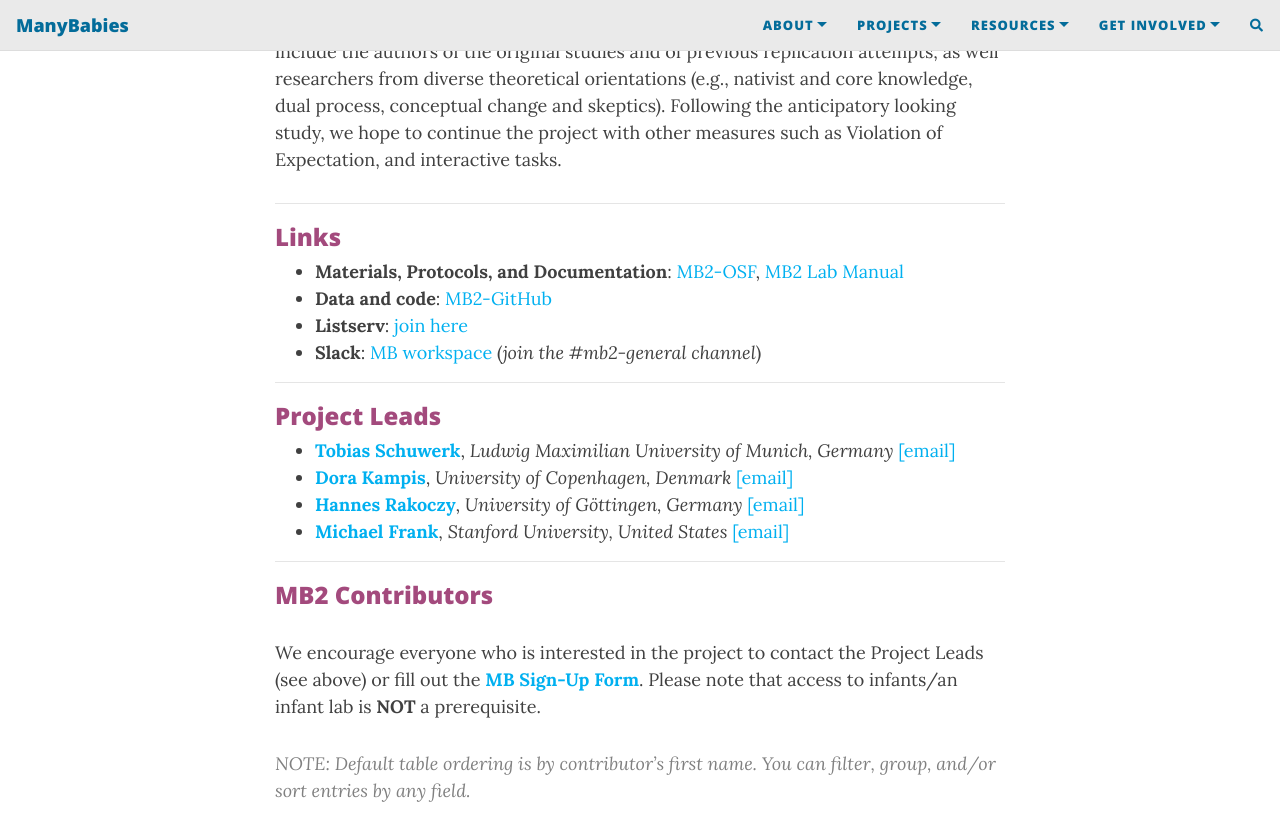
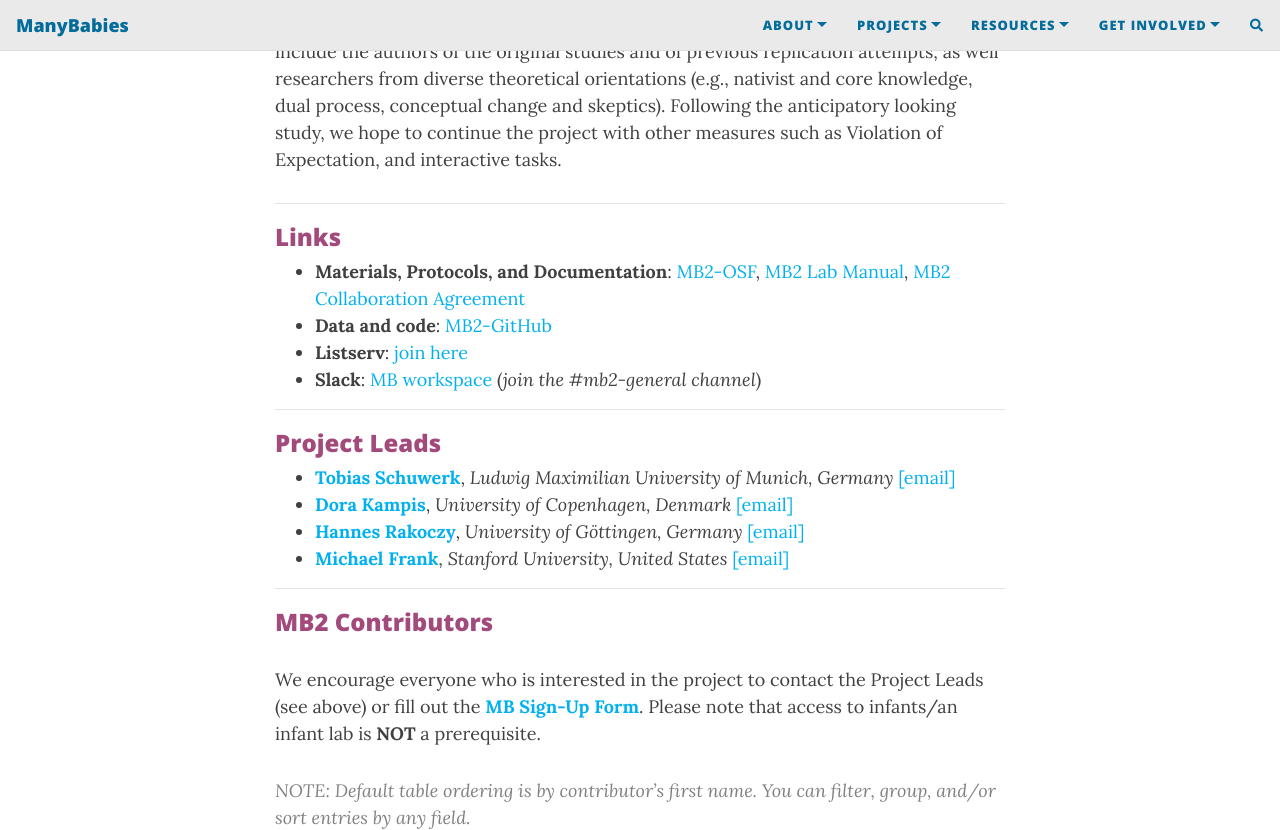
Before and after one commit to manybabies/manybabies.github.io, a Jekyll site: the page built from MB2.md, in a window 1280 px wide and 900 px high, scrolled down 865 px, cut to the strip 0-830 px from the top of the window. Built offline with Jekyll 4.4.1, drawn with Linux system fonts in a browser that asks for light colours; nearby versions of some CDN libraries; comment, search, counter and statistics services are not loaded.

Commit message:
Update MB2.md
add link to collab agreement

```diff
--- a/MB2.md
+++ b/MB2.md
@@ -29,7 +29,7 @@
 
 ***
 ### Links
-* **Materials, Protocols, and Documentation**: [MB2-OSF](https://osf.io/jmuvd/), [MB2 Lab Manual](https://docs.google.com/document/d/1xAw_EbmvRl1Rj3iAVASazyb4HPxoECfvKaf_7zfFi0o/edit?usp=sharing)
+* **Materials, Protocols, and Documentation**: [MB2-OSF](https://osf.io/jmuvd/), [MB2 Lab Manual](https://docs.google.com/document/d/1xAw_EbmvRl1Rj3iAVASazyb4HPxoECfvKaf_7zfFi0o/edit?usp=sharing), [MB2 Collaboration Agreement](https://docs.google.com/document/d/e/2PACX-1vTnk1Gl6yjtOTCcuEo01B-dEphM4cv852jymrMekurJ0A2TEYU87otWClkMsyCq_vS959vbyEm7xrs7/pub)
 * **Data and code**: [MB2-GitHub](https://github.com/manybabies/mb2-analysis)
 * **Listserv**: [join here](https://groups.google.com/a/manybabies.org/g/mb2-list)
 * **Slack**: [MB workspace](https://join.slack.com/t/manybabies/shared_invite/zt-1frvx4ulh-b7ge7X6DY8Yl4HgBW1xBXQ) (*join the #mb2-general channel*)
```
